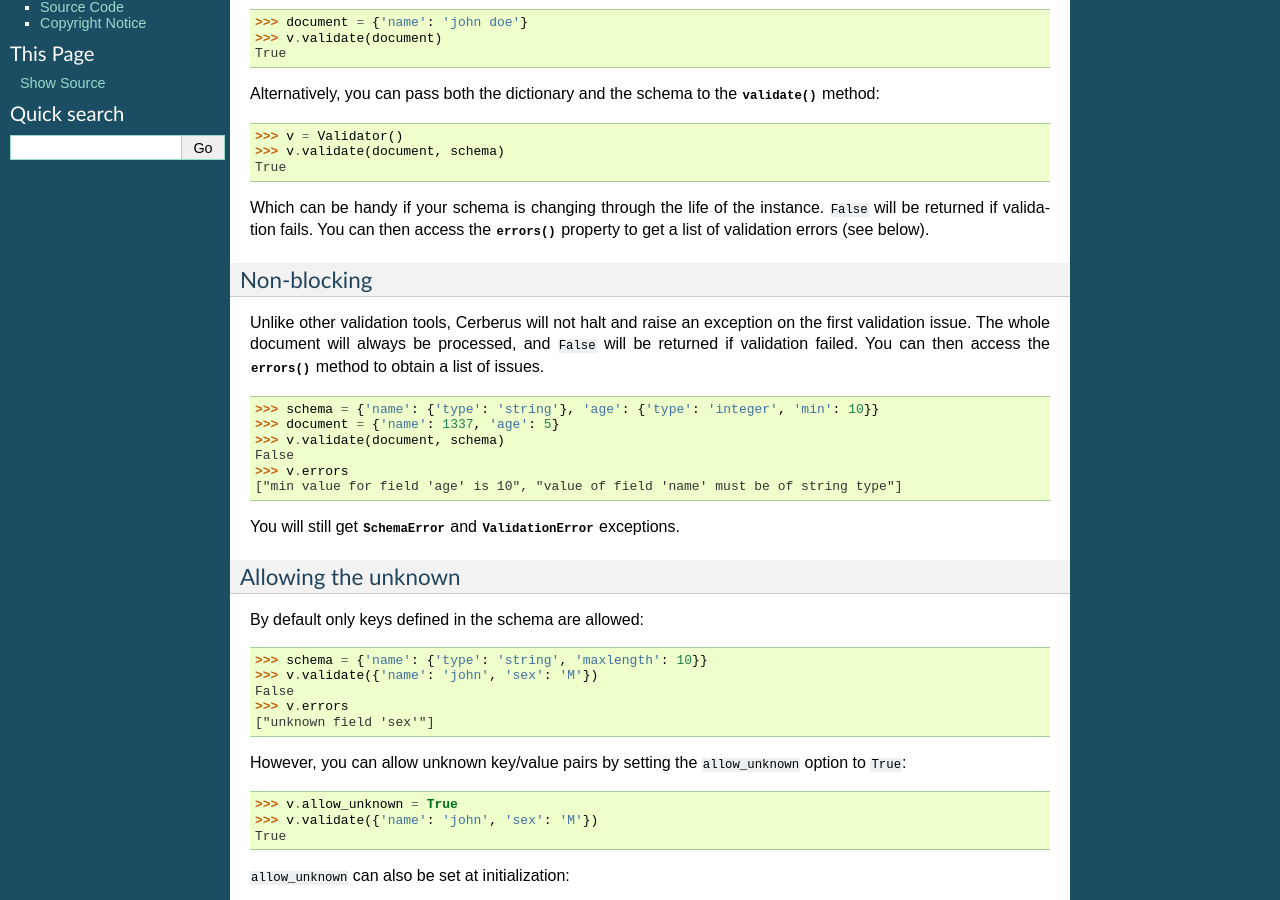
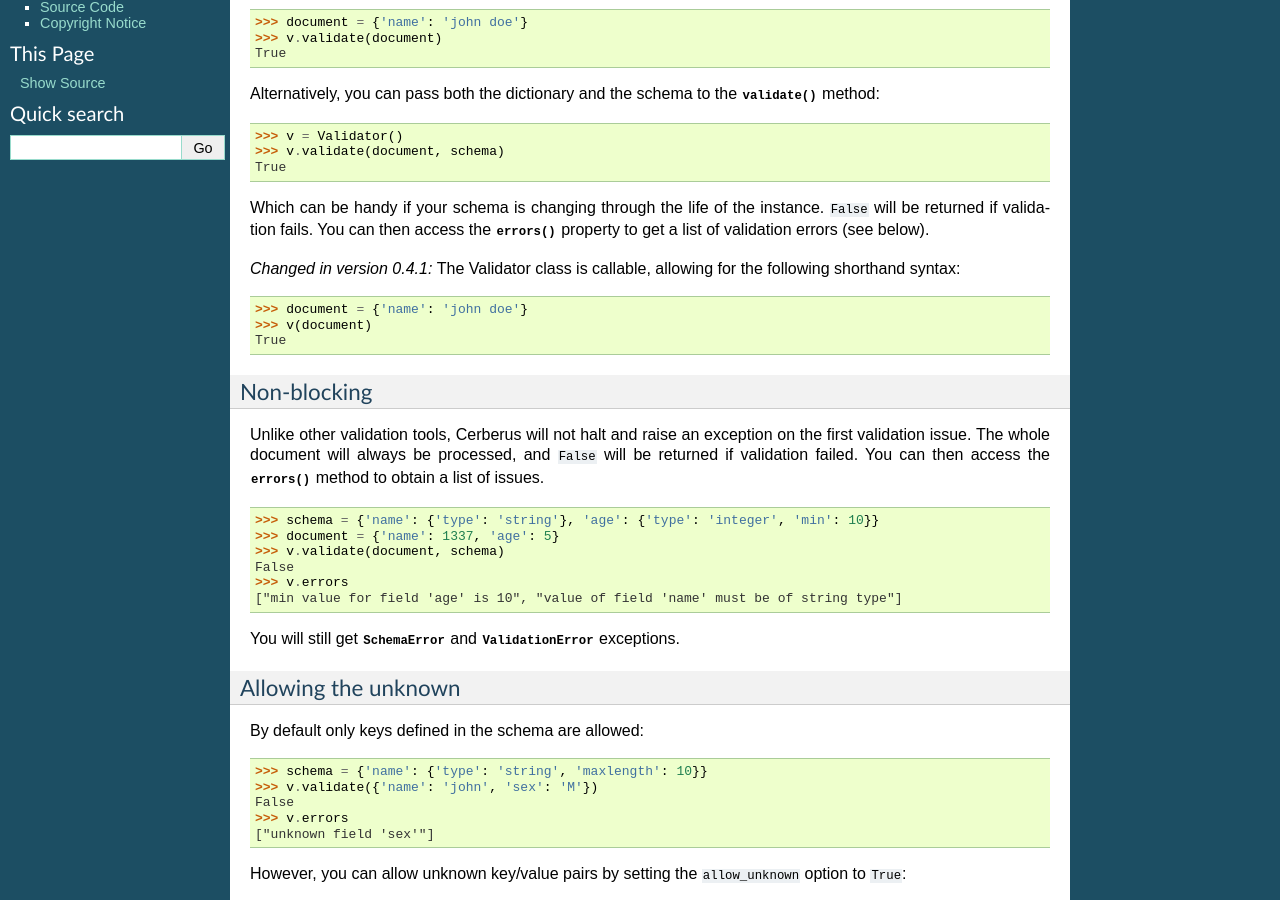
Before and after one commit to pyeve/cerberus, a Sphinx documentation site: the page built from docs/index.rst, in a window 1280 px wide and 900 px high, scrolled down 491 px. Built offline with Sphinx 7.4.7, drawn with Linux system fonts in a browser that asks for light colours.

Commit message:
Validator is now a callable.

```diff
--- a/docs/index.rst
+++ b/docs/index.rst
@@ -40,6 +40,17 @@ Which can be handy if your schema is changing through the life of the
 instance. ``False`` will be returned if validation fails. You can then access
 the :func:`~cerberus.Validator.errors` property to get a list of validation
 errors (see below).
+
+.. versionchanged:: 0.4.1
+    The Validator class is callable, allowing for the following shorthand
+    syntax:
+
+::
+
+    >>> document = {'name': 'john doe'}
+    >>> v(document)
+    True
+
 
 Non-blocking
 ~~~~~~~~~~~~
```
Also changed, not shown: 1 other file.
